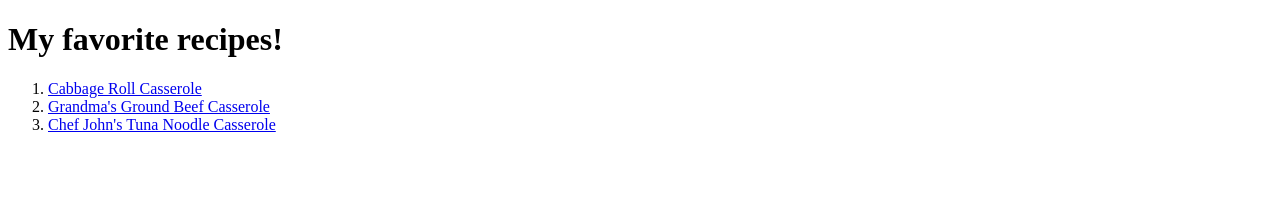
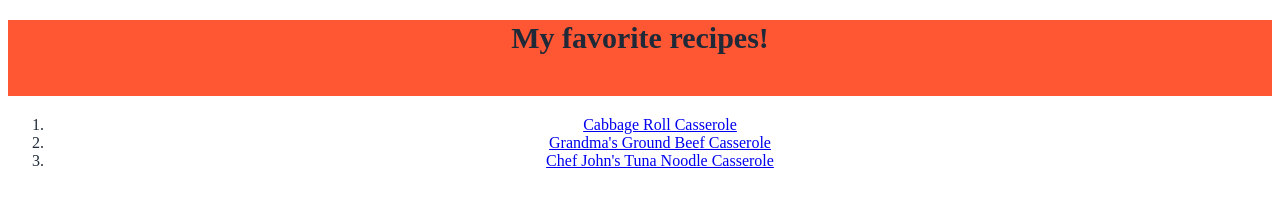
Before and after one commit to Sippin-Rose/odin-recipes, a plain HTML site: page index.html in a window 1280 px wide. Drawn offline with Linux system fonts and the light colour scheme.

Commit message:
Add css styles to index.html

```diff
--- a/index.html
+++ b/index.html
@@ -3,6 +3,7 @@
     <head>
         <meta charset="UTF-8">
         <title> Recipes</title>
+        <link rel="stylesheet" href="mystyle.css">
     </head>
 
     <body>
--- /dev/null
+++ b/mystyle.css
@@ -0,0 +1,16 @@
+h1 {
+    color: rgb(31 41 55);
+    font-size: 1.875rem;
+    font-weight: 600;
+    line-height: 2.25rem;
+    margin-left: auto;
+    margin-right: auto;
+    padding-bottom: 2.5rem;
+    text-align: center;
+    background-color: #FF5733;
+}
+
+ol {
+    color:rgb(31 41 55);
+    text-align: center;
+}
```
